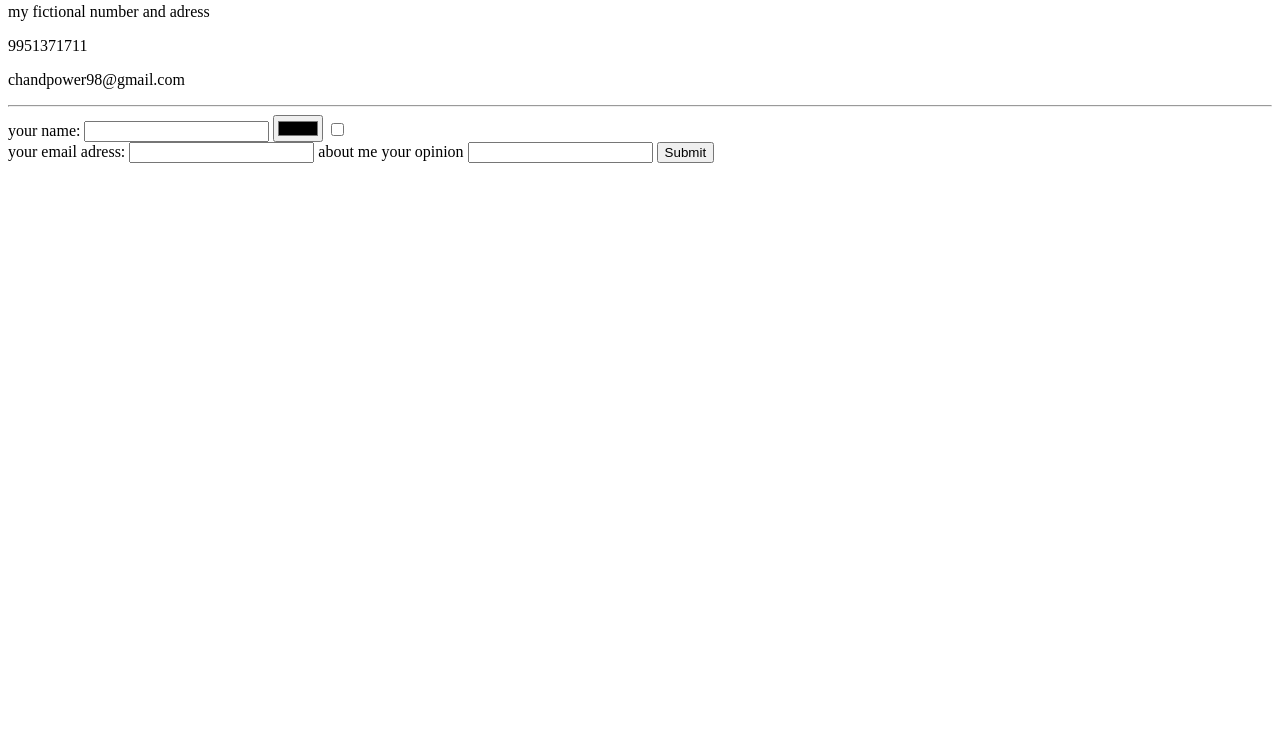
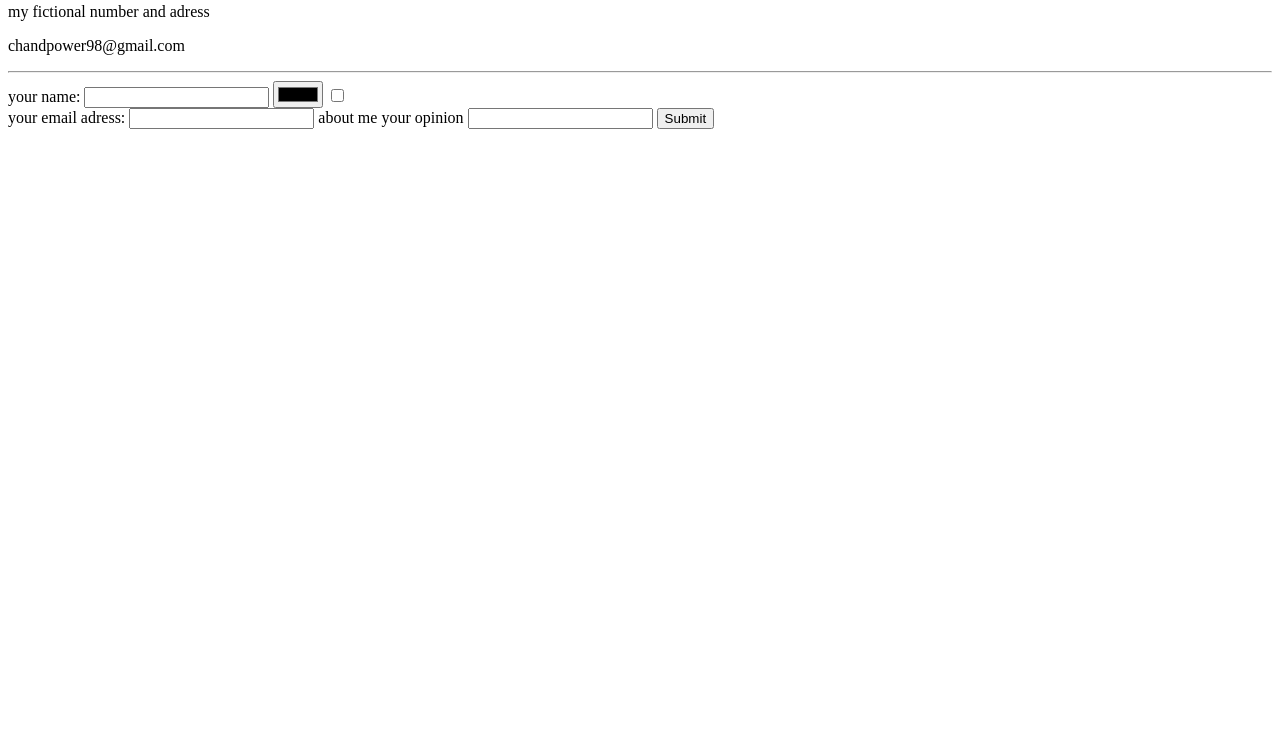
Before and after one commit to VIKASCHANDGODUGU/cv, a plain HTML site: page contact me.html in a window 1280 px wide. Shown: the part 56-800 px from the top of the page. Drawn offline with Linux system fonts and the light colour scheme.

Commit message:
Update contact me.html

```diff
--- a/contact me.html
+++ b/contact me.html
@@ -5,7 +5,7 @@
     <title>contact me</title>
     <h3><a href="https://www.google.com/search?q=contact+me&rlz=1C1CHZN_enIN945IN945&oq=contact+me&aqs=chrome..69i57j0i433i512j0i512l4j0i131i433i512j0i512l3.3960j0j7&sourceid=chrome&ie=UTF-8">Contact me</a></h3>
     <p>my fictional number and adress</p>
-    <p>9951371711</p>
+
     <p>chandpower98@gmail.com</p>
     <hr>
     <form class="" action="mail to:chandpower98@gmail.com" method=enctype="">
```
